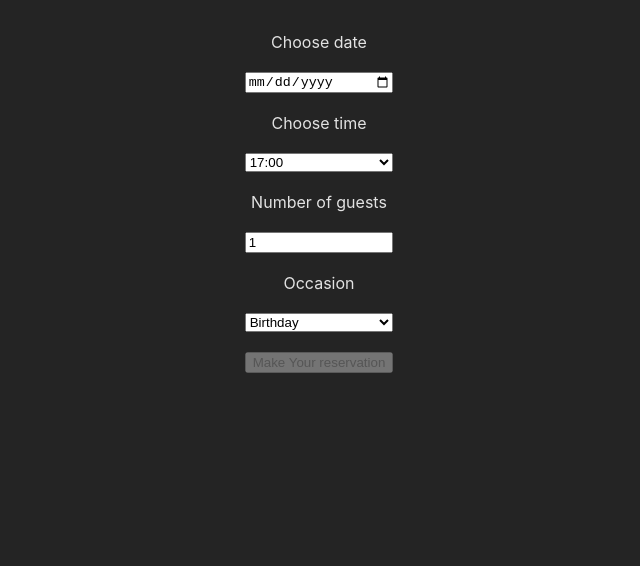
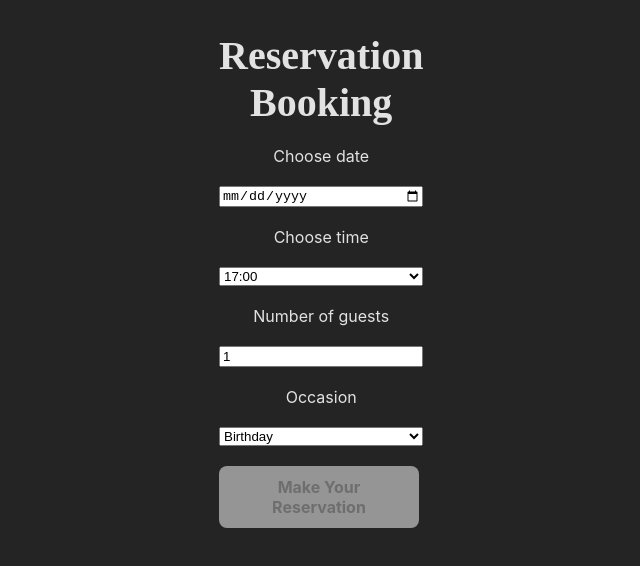
Before and after one commit to caesarsalad93/coursera-capstone, a React (Vite) app: page /reservations in a window 1280 px wide. Shown: the top 566 px of the page, without its empty margins (321-961 px from the left). Built offline with nearby package versions, Linux system fonts and the light colour scheme; a web font is replaced by a local one.

Commit message:
add h2, aria attributes, and name attributes to BookingForm

```diff
--- a/src/App.css
+++ b/src/App.css
@@ -34,6 +34,13 @@ button {
   width: 200px;
   margin-top: auto;
   margin-bottom: 2em;
+}
+
+button:disabled {
+  background-color: #e0e0e0; /* Light gray background */
+  color: #a0a0a0;           /* Gray text */
+  cursor: not-allowed;      /* Change cursor to indicate the element is disabled */
+  opacity: 0.6;             /* Make the element appear more faded */
 }
 
 .callToActionContainer {
--- a/src/components/BookingForm.jsx
+++ b/src/components/BookingForm.jsx
@@ -1,19 +1,17 @@
 import { useState, useEffect } from "react";
 
-const BookingForm = ({availableTimes, dispatch, submitForm}) => {
+const BookingForm = ({ availableTimes, dispatch, submitForm }) => {
   const [date, setDate] = useState("");
   const [time, setTime] = useState("17:00");
   const [guests, setGuests] = useState(1);
   const [occasion, setOccasion] = useState("Birthday");
 
   const handleDateChange = (e) => {
-   setDate(e.target.value);
-   dispatch({ type: 'UPDATE_TIMES', payload: e.target.value });
- };
+    setDate(e.target.value);
+    dispatch({ type: "UPDATE_TIMES", payload: e.target.value });
+  };
 
-useEffect(() => {
-
-})
+  useEffect(() => {});
 
   const handleSubmit = (event) => {
     event.preventDefault();
@@ -30,29 +28,35 @@ useEffect(() => {
   };
 
   return (
-    <form onSubmit={handleSubmit}>
+    <form onSubmit={handleSubmit} aria-labelledby="booking-form-title">
+           <h2 id="booking-form-title">Reservation Booking</h2>
       <label htmlFor="res-date">Choose date</label>
       <input
         value={date}
         onChange={handleDateChange}
         type="date"
         id="res-date"
+        name="res-date"
         required
+        aria-required="true"
       ></input>
       <label htmlFor="res-time">Choose time</label>
       <select
         id="res-time"
+        name="res-time"
         value={time}
         onChange={(e) => {
           setTime(e.target.value);
         }}
         required
+        aria-required="true"
       >
-         {availableTimes && availableTimes.map((time) => (
+        {availableTimes &&
+          availableTimes.map((time) => (
             <option key={time} value={time}>
-               {time}
+              {time}
             </option>
-         ))}
+          ))}
       </select>
       <label htmlFor="guests">Number of guests</label>
       <input
@@ -65,6 +69,7 @@ useEffect(() => {
         min="1"
         max="10"
         id="guests"
+        name="guests"
       ></input>
       <label htmlFor="occasion">Occasion</label>
       <select
@@ -73,12 +78,18 @@ useEffect(() => {
           setOccasion(e.target.value);
         }}
         id="occasion"
+        name="occasion"
       >
         <option>Birthday</option>
         <option>Anniversary</option>
         <option>Celebrating life</option>
       </select>
-      <input type="submit" value="Make Your reservation" disabled={!date}></input>
+      <button
+        type="submit"
+        value="Make Your reservation"
+        disabled={!date}
+        aria-disabled={!date}
+      >Make Your Reservation</button>
     </form>
   );
 };
```
